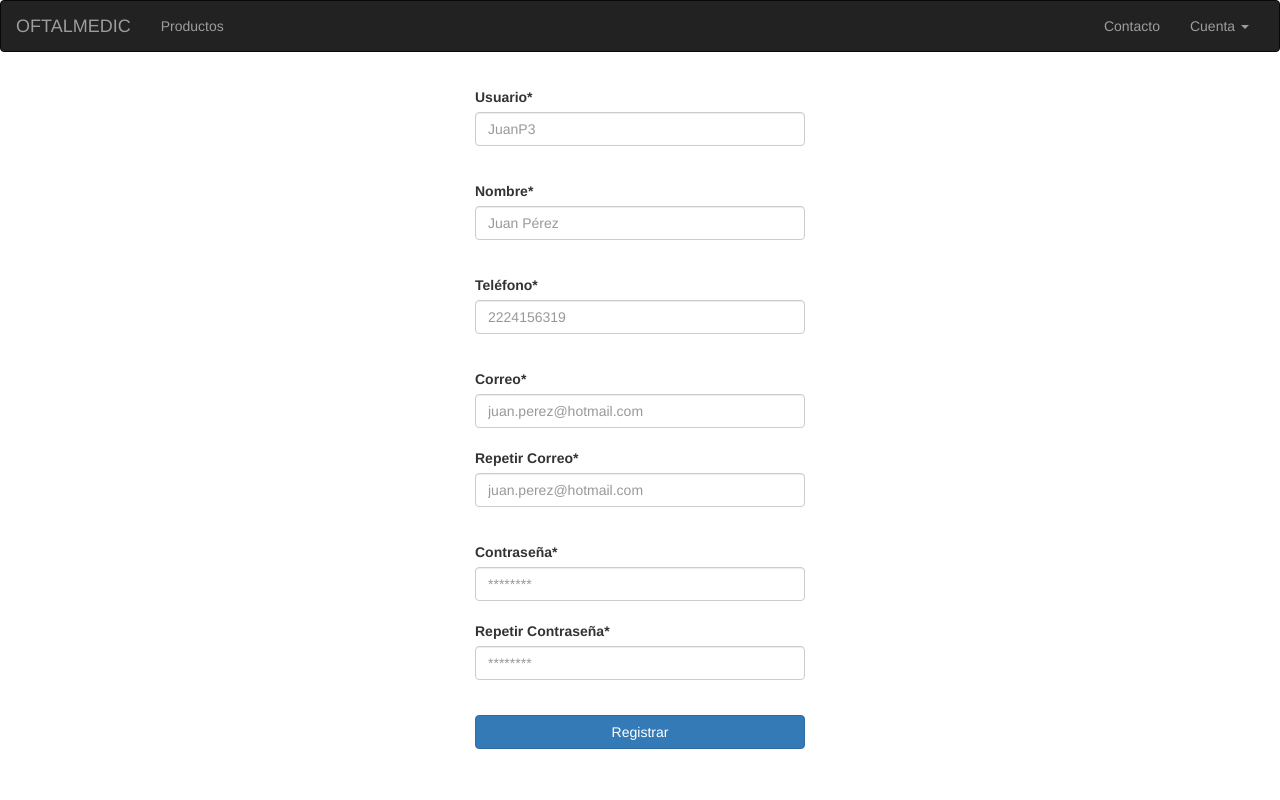
After one commit to ginppian/oftalmedic, a PHP site: page /registroadmin.php in a window 1280 px wide. The commit adds this page. Run offline with PHP 8.4, Linux system fonts and the light colour scheme; some libraries are stand-ins or nearby versions.

Commit message:
cambia interfaz para registrar administrador

```diff
--- a/indexadmin.php
+++ b/indexadmin.php
@@ -10,7 +10,7 @@ if (!isset($_SESSION['k_username'])|| $_SESSION['k_tipo']!=0)
 <li><a href="consultar.php">Consultar clientes</a></li>
 <li><a href="insertar.php">Insertar Armazon</a></li>
 <li><a href="catalogo2.php">Ver catalogo</a></li>
-<li><a href="registrarse2.php">Registrar administrador</a></li>
+<li><a href="registroadmin.php">Registrar administrador</a></li>
 <li><a href="salircliente.php">Salir</a></li>
 </body>
 </html>
--- /dev/null
+++ b/registroadmin.php
@@ -0,0 +1,131 @@
+<!DOCTYPE html>
+<html lang="es">
+
+<head>
+  <title>Registro</title>
+  <meta charset="utf-8">
+  <meta name="viewport" content="width=device-width, initial-scale=1">
+  <link rel="stylesheet" href="https://maxcdn.bootstrapcdn.com/bootstrap/3.3.7/css/bootstrap.min.css">
+  <script src="https://ajax.googleapis.com/ajax/libs/jquery/3.1.1/jquery.min.js"></script>
+  <script src="https://maxcdn.bootstrapcdn.com/bootstrap/3.3.7/js/bootstrap.min.js"></script>
+
+   <link rel="shortcut icon" href="img/icon.png" />
+</head>
+
+<body>
+	<nav class="navbar navbar-inverse">
+		<div class="container-fluid">
+			<!-- Brand and toggle get grouped for better mobile display -->
+			<div class="navbar-header">
+				<button type="button" class="navbar-toggle collapsed" data-toggle="collapse" data-target="#bs-example-navbar-collapse-1" aria-expanded="false">
+					<span class="sr-only">Toggle navigation</span>
+					<span class="icon-bar"></span><!--Raya icono de menu-->
+					<span class="icon-bar"></span><!--Raya icono de menu-->
+					<span class="icon-bar"></span><!--Raya icono de menu-->
+				</button>
+				<a class="navbar-brand" href="index.html">OFTALMEDIC</a>
+			</div>
+
+			<!-- Collect the nav links, forms, and other content for toggling -->
+			<div class="collapse navbar-collapse" id="bs-example-navbar-collapse-1">
+				<ul class="nav navbar-nav">
+					<li><a href="catalogo2.php">Productos</a></li>
+				</ul>
+
+				<ul class="nav navbar-nav navbar-right">
+					<li><a href="contacto.php">Contacto</a></li>
+					<li class="dropdown">
+						<a href="#" class="dropdown-toggle" data-toggle="dropdown" role="button" aria-haspopup="true" aria-expanded="false">Cuenta <span class="caret"></span></a>
+						<ul class="dropdown-menu">
+							<li><a href="login.php">Log In</a></li>
+							<li><a href="#">Registro</a></li>
+							<li role="separator" class="divider"></li>
+							<li><a href="index.html">Log out</a></li>
+						</ul>
+					</li>
+				</ul>
+			</div><!-- /.navbar-collapse -->
+		</div><!-- /.container-fluid -->
+	</nav>
+
+	<div class="container">
+		<div class="row vertical-offset-100">
+			<div class="col-md-4 col-md-offset-4">
+
+				<div class="panel-body">
+					<form action="registrarse2.php" method="post">
+
+						<div class="form-group">
+							<label for="nombre">Usuario*</label>
+							<input class="form-control" type="text" name="username" size="20" maxlength="20" placeholder="JuanP3"><br>
+						</div>
+
+						<div class="form-group">
+							<label for="nombre">Nombre*</label>
+							<input class="form-control" type="text" name="nombre" size="30" maxlength="40" placeholder="Juan Pérez"><br>
+						</div>
+
+
+						<div class="form-group">
+							<label for="tel">Teléfono*</label>
+							<input class="form-control" type="tel" name="telefono" size="10" maxlength="10" placeholder="2224156319"><br>
+						</div>
+
+						<div class="form-group">
+							<label for="correo">Correo*</label>
+							<input class="form-control" type="email" name="email" size="20" maxlength="40" placeholder="juan.perez@hotmail.com"><br>
+
+							<label for="correo">Repetir Correo*</label>
+							<input class="form-control" type="email" name="email" size="20" maxlength="40" placeholder="juan.perez@hotmail.com"><br>
+						</div>
+
+						<div class="form-group">
+							<label for="pass">Contraseña*</label>
+							<input class="form-control" type="password" name="password" size="10" maxlength="10" placeholder="********"><br>
+
+							<label for="pass">Repetir Contraseña*</label>
+							<input class="form-control" type="password" name="password2" size="10" maxlength="10" placeholder="********"><br>
+						</div>
+
+						<input class="btn btn-primary btn-block" type="submit" value="Registrar">
+
+					</form>
+				</div>
+			</div>
+		</div>
+	</div>
+
+	<!--
+	<div class="container">
+    <div class="row vertical-offset-100">
+    	<div class="col-md-4 col-md-offset-4">
+    		<div class="panel panel-default">
+			  	<div class="panel-heading">
+			    	<h3 class="panel-title">Please sign in</h3>
+			 	</div>
+			  	<div class="panel-body">
+			    	<form accept-charset="UTF-8" role="form">
+                    <fieldset>
+			    	  	<div class="form-group">
+			    		    <input class="form-control" placeholder="E-mail" name="email" type="text">
+			    		</div>
+			    		<div class="form-group">
+			    			<input class="form-control" placeholder="Password" name="password" type="password" value="">
+			    		</div>
+			    		<div class="checkbox">
+			    	    	<label>
+			    	    		<input name="remember" type="checkbox" value="Remember Me"> Remember Me
+			    	    	</label>
+			    	    </div>
+			    		<input class="btn btn-lg btn-success btn-block" type="submit" value="Login">
+			    	</fieldset>
+			      	</form>
+			    </div>
+			</div>
+		</div>
+	</div>
+</div>
+-->
+
+</body>
+</html>
```
Also changed, not shown: catalogo2.php (deleted, +0 -50 lines), registrarse2.php (+13 -31 lines).
